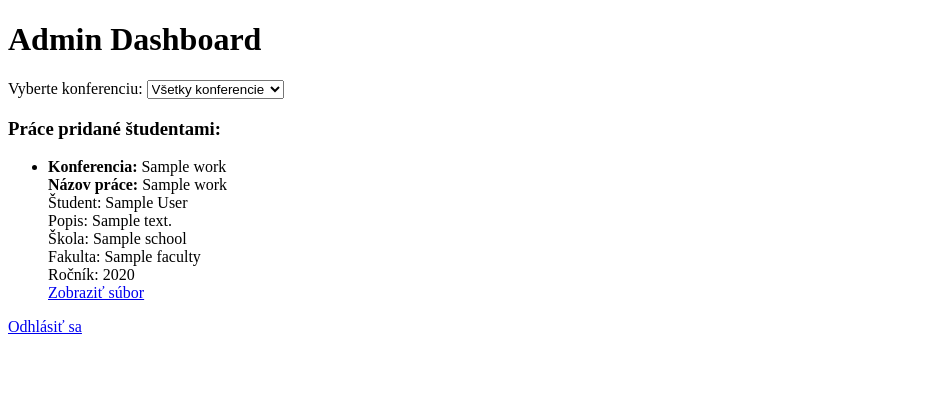
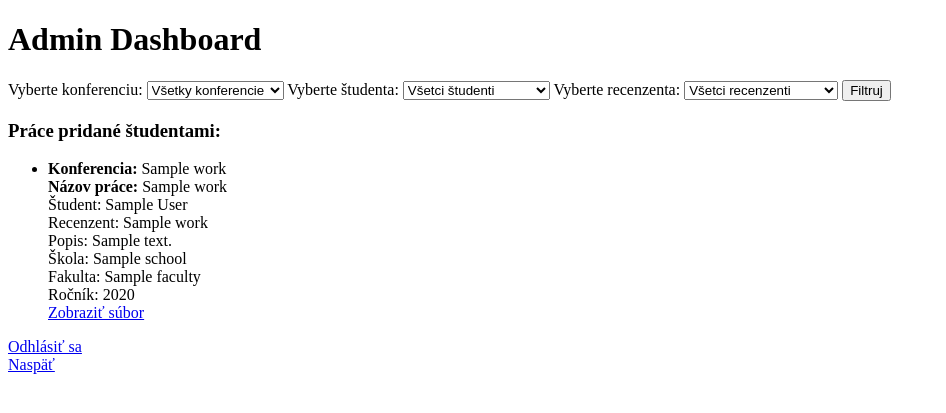
Before and after one commit to DanielMagdolen/ukf-2-team, a Flask app: template templates/admin_dashboard.html in a window 1280 px wide. Shown: the top 413 px of the page, without its empty margins (0-946 px from the left). Run offline with Flask 3, Linux system fonts and the light colour scheme; the template is opened without the code that fills it: most values are stand-ins (such as "Sample title", 1, 10 or a date in 2020).

Commit message:
add filter on admin_dashboard

```diff
--- a/templates/admin_dashboard.html
+++ b/templates/admin_dashboard.html
@@ -10,10 +10,10 @@
 <body>
     <h1>Admin Dashboard</h1>
 
-    <!-- Dropdown menu na filtrovanie podľa konferencií -->
+    <!-- Jeden formulár na filtrovanie podľa konferencie, študenta a recenzenta -->
     <form method="get" action="{{ url_for('admin_dashboard') }}">
         <label for="conference">Vyberte konferenciu:</label>
-        <select name="conference_id" id="conference" onchange="this.form.submit()">
+        <select name="conference_id" id="conference">
             <option value="" {% if not selected_conference_id %}selected{% endif %}>Všetky konferencie</option>
             {% for conference in conferences %}
             <option value="{{ conference['_id'] }}" {% if selected_conference_id==conference['_id'] %}selected{% endif
@@ -22,6 +22,28 @@
             </option>
             {% endfor %}
         </select>
+
+        <label for="student">Vyberte študenta:</label>
+        <select name="student_id" id="student">
+            <option value="" {% if not selected_student_id %}selected{% endif %}>Všetci študenti</option>
+            {% for student in students %}
+            <option value="{{ student['_id'] }}" {% if selected_student_id==student['_id'] %}selected{% endif %}>
+                {{ student['surname'] }} {{ student['name'] }}
+            </option>
+            {% endfor %}
+        </select>
+
+        <label for="reviewer">Vyberte recenzenta:</label>
+        <select name="reviewer_id" id="reviewer">
+            <option value="" {% if not selected_reviewer_id %}selected{% endif %}>Všetci recenzenti</option>
+            {% for reviewer in reviewers %}
+            <option value="{{ reviewer['_id'] }}" {% if selected_reviewer_id==reviewer['_id'] %}selected{% endif %}>
+                {{ reviewer['surname'] }} {{ reviewer['name'] }}
+            </option>
+            {% endfor %}
+        </select>
+
+        <button type="submit">Filtruj</button>
     </form>
 
     <!-- Zobrazenie prác -->
@@ -33,6 +55,7 @@
             <strong>Konferencia:</strong> {{ work.conference_name }}<br>
             <strong>Názov práce:</strong> {{ work.title }}<br>
             Študent: {{ work.full_name }}<br>
+            Recenzent: {{ work.reviewer_name if work.reviewer_name else "Nepriradený" }}<br>
             Popis: {{ work.description }}<br>
             Škola: {{ work.school }}<br>
             Fakulta: {{ work.faculty }}<br>
@@ -46,6 +69,8 @@
     {% endif %}
 
     <a href="{{ url_for('logout') }}">Odhlásiť sa</a>
+    <br>
+    <a href="{{ url_for('view_conferences') }}">Naspäť</a>
 </body>
 
 </html>
--- a/templates/student_dashboard.html
+++ b/templates/student_dashboard.html
@@ -19,6 +19,11 @@
     <!-- Tlačidlo na odhlásenie -->
     <a href="{{ url_for('logout') }}">
         <button>Odhlásiť sa</button>
+    </a>
+    <br><br>
+    <!-- Tlačidlo na odhlásenie -->
+    <a href="{{ url_for('view_conferences') }}">
+        <button>Naspäť na konferencie</button>
     </a>
 
     <h2>Vaše Práce:</h2>
```
Also changed, not shown: 1 other file.
